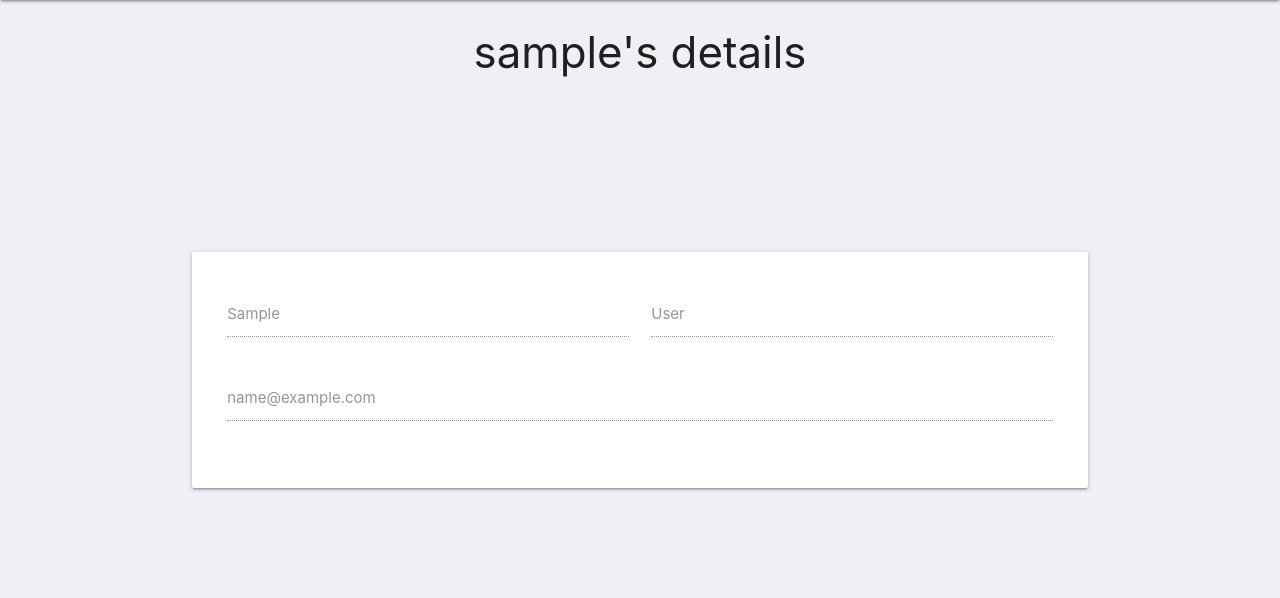
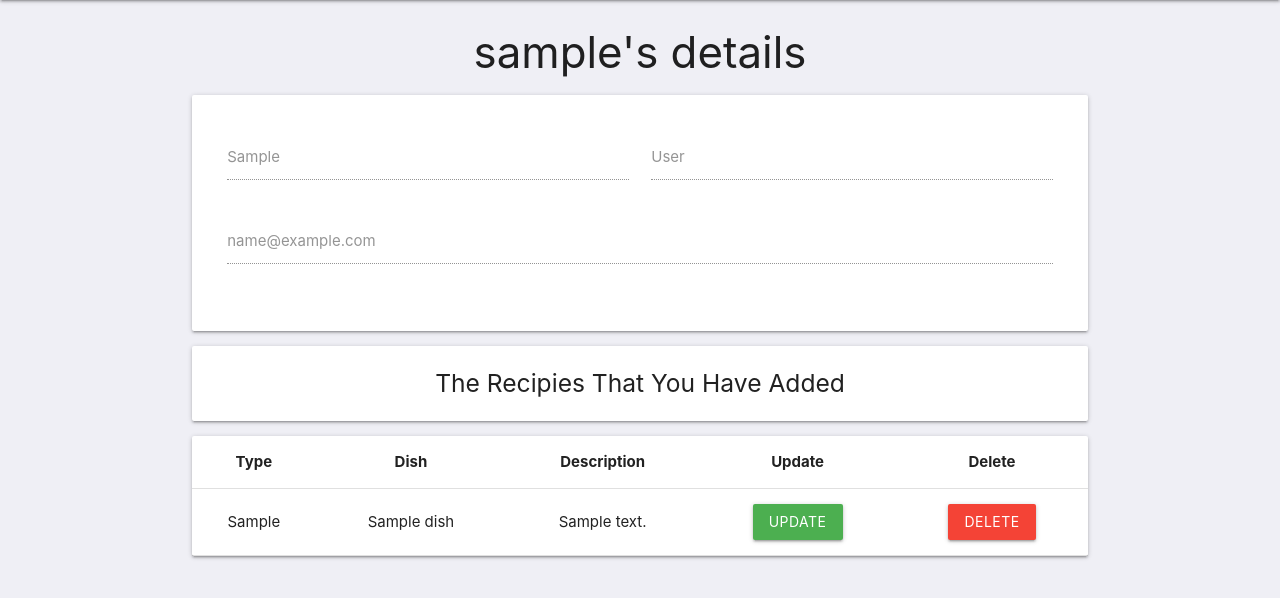
Before and after one commit to Code-Institute-Submissions/cmd-source-MS3-Dishes_OctResub, a Flask app: page /profile/1 in a window 1280 px wide. Shown: the part 64-662 px from the top of the page. Run offline with Flask 2, Linux system fonts and the light colour scheme; the visitor is signed in with stand-in values (Sample User, id 1); a database or web service that is not in the repository returns one stand-in record (values such as "Sample title"); some libraries are stand-ins or nearby versions.

Commit message:
adding in a table to the profile page which will allow users to see the recipies they have added

```diff
--- a/app.py
+++ b/app.py
@@ -78,6 +78,7 @@ def login():
 #Renders the profile page for some basic info of the user
 @app.route("/profile/<username>", methods=["GET", "POST"])
 def profile(username):
+    course = mongo.db.dish.find()
     username = mongo.db.dish_users.find_one(
         {"user_name": session['user_cookie']})["user_name"]
 
@@ -92,8 +93,9 @@ def profile(username):
 
     if session['user_cookie']:
         return render_template(
-            "profile.html", username=username, first=first, last=last, email=email)
+            "profile.html", username=username, first=first, last=last, email=email, dishes=course)
     return redirect(url_for("login"))
+
 
 #Logs the user out by removing the session cookie
 @app.route("/logout")
--- a/templates/profile.html
+++ b/templates/profile.html
@@ -4,7 +4,7 @@
 
         <h3 class="center-align"> {{ username }}'s details </h3>
 
-        <div class="container signin">
+        <div class="container">
         <div class="card-panel center-align">
             <div class="row">
               <div class="input-field col s6">
@@ -23,5 +23,26 @@
             </div>
         </div>
 
+        <h5 class="card-panel center-align">The Recipies That You Have Added</h5>
+
+        <table class="card-panel">
+          <tr>
+              <th class="center-align">Type</th>
+              <th class="center-align">Dish</th>
+              <th class="center-align">Description</th>
+              <th class="center-align">Update</th>
+              <th class="center-align">Delete</th>
+          </tr>
+          {% for dish in dishes %}
+          <tr>
+              <td class="center-align">{{ dish.dish_type }}</td>
+              <td class="center-align">{{ dish.dish_name }}</td>
+              <td class="center-align">{{ dish.dish_description }}</td>
+              <td class="center-align"><a href="{{url_for('update_dish', dish_id=dish._id)}}" class="green btn">Update</a></td>
+              <td class="center-align"><a href="{{url_for('delete_dish', dish_id=dish._id)}}" class="red btn">Delete</a></td>
+          </tr>
+          {% endfor %}
+      </table>
+
 
 {% endblock %}
```
Also changed, not shown: templates/newdish.html (+10 -0 lines).
